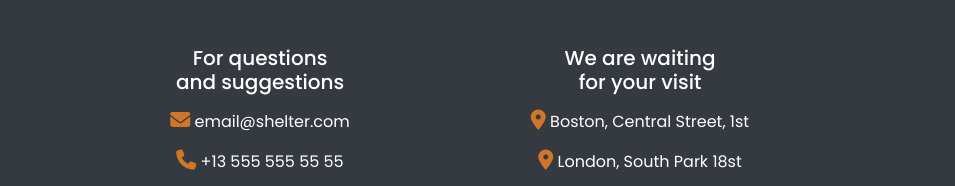
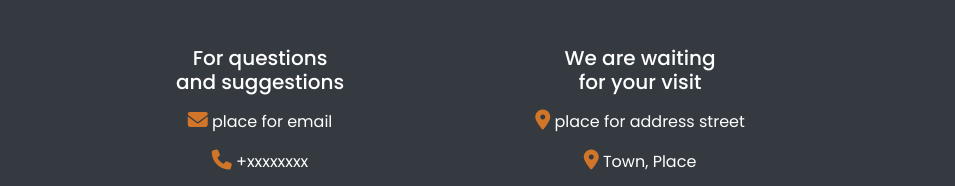
Before and after one commit to MowgliGit/website-for-animal-shelter, a website: page beVolunteer.html in a window 1280 px wide. Shown: the part 2673-2859 px from the top of the page, 0-955 px from the left. Drawn offline with nearby package versions, Linux system fonts and the light colour scheme.

Commit message:
some changes

```diff
--- a/beVolunteer.html
+++ b/beVolunteer.html
@@ -333,11 +333,11 @@
             </h5>
             <div class="py-2">
               <i class="fa-solid fa-envelope" style="font-size: 20px"></i>
-              <span>email@shelter.com</span>
+              <span>place for email</span>
             </div>
             <div class="py-2">
               <i class="fa-solid fa-phone" style="font-size: 20px"></i>
-              <span>+13 555 555 55 55</span>
+              <span>+xxxxxxxx</span>
             </div>
           </div>
           <div class="col-md-4 pt-5">
@@ -347,15 +347,15 @@
             </h5>
             <div class="py-2">
               <i class="fa-solid fa-location-dot" style="font-size: 20px"></i>
-              <span>Boston, Central Street, 1st</span>
+              <span>place for address street</span>
             </div>
             <div class="py-2">
               <i class="fa-solid fa-location-dot" style="font-size: 20px"></i>
-              <span>London, South Park 18st</span>
+              <span>Town, Place</span>
             </div>
           </div>
           <div class="col-md-4 pt-5">
-            <a href="#volunteers">
+            <a href="#home">
               <img
                 src="/img/logo.jfif"
                 class="img-fluid"
```
Also changed, not shown: contact.html (+5 -5 lines), index.html (+4 -4 lines), pets.html (+5 -6 lines).
